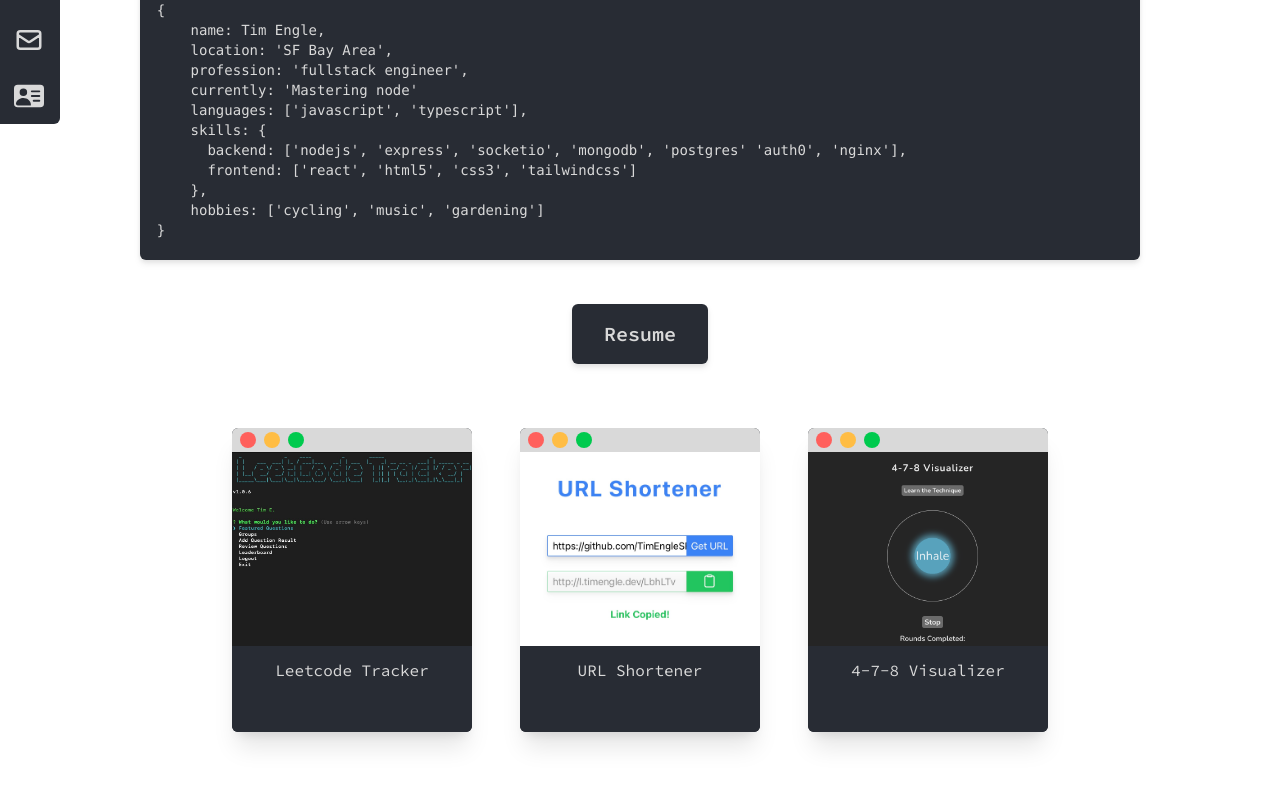
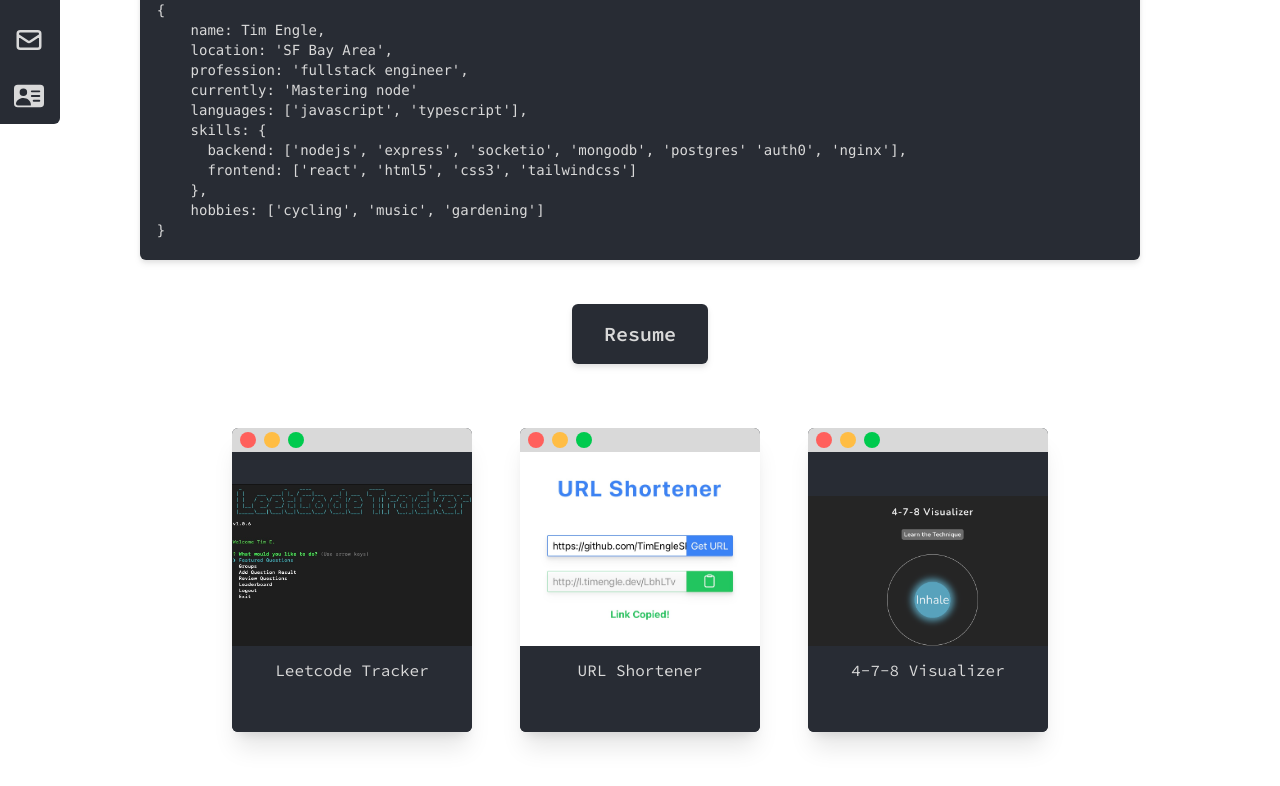
Before and after one commit to TimEngleSF/portfolio, a React (Vite) app: page / in a window 1280 px wide. Shown: the part 380-1166 px from the top of the page. Built offline with nearby package versions, Linux system fonts and the light colour scheme; some icons are missing.

Commit message:
Fix image position for cards @ md breakpoint

```diff
--- a/src/components/Projects/ProjectContainer.jsx
+++ b/src/components/Projects/ProjectContainer.jsx
@@ -8,18 +8,21 @@ const ProjectContainer = () => {
       title: "Leetcode Tracker",
       ghUrl: "https://github.com/TimEngleSF/leetcode-tracker",
       img: "/project_img/lc_tracker.jpg",
+      shiftImgY: "md:translate-y-8",
     },
     {
       url: "https://l.timengle.dev",
       title: "URL Shortener",
       ghUrl: "https://github.com/TimEngleSF/url-shortener-go",
       img: "/project_img/url_shortener.jpg",
+      shiftImgY: "",
     },
     {
       url: "https://4-7-8.netlify.app/",
       title: "4-7-8 Visualizer",
       ghUrl: "https://github.com/TimEngleSF/4-7-8-Breathing-Visualizer",
       img: "/project_img/478_visualizer.png",
+      shiftImgY: "md:translate-y-11",
     },
   ];
   const projectComponents = projectsData.map((project, i) => (
@@ -29,10 +32,11 @@ const ProjectContainer = () => {
       ghUrl={project.ghUrl}
       img={project.img}
       key={i}
+      shiftImgY={project.shiftImgY}
     />
   ));
   return (
-    <section className="mx-auto flex flex-col rounded-b-md pb-20 md:w-[80%] md:flex-row md:justify-center md:gap-12">
+    <section className="mx-auto flex flex-col items-center gap-12 rounded-b-md pb-20 md:w-[80%] md:justify-center lg:flex-row lg:gap-12">
       {projectComponents}
     </section>
   );
--- a/src/components/Projects/ProjectsCard.jsx
+++ b/src/components/Projects/ProjectsCard.jsx
@@ -11,9 +11,10 @@ const ProjectsCard = ({
   ghUrl,
   url,
   stackIcons,
+  shiftImgY,
 }) => {
   return (
-    <div className="card w-60 rounded-md bg-termScreen font-scp text-termTop shadow-xl">
+    <div className="card w-60 rounded-md bg-termScreen font-scp text-termTop shadow-xl  md:w-80 lg:w-60">
       <div className="h-6 w-full rounded-t-md bg-termTop">
         <div className="ml-2 flex h-full w-16 items-center justify-between">
           <div className={`h-4 w-4 rounded-full bg-termExit`}></div>
@@ -22,8 +23,8 @@ const ProjectsCard = ({
         </div>
       </div>
       <a href={url} target="_blank">
-        <figure className="max-h-[193.5px] overflow-hidden">
-          <img src={img} alt={alt} />
+        <figure className="max-h-[193.5px] overflow-hidden md:h-[193.5px] ">
+          <img src={img} alt={alt} className={`${shiftImgY}`} />
         </figure>
       </a>
       <div className="card-body items-center rounded-b-md bg-termScreen p-3 text-center">
```
